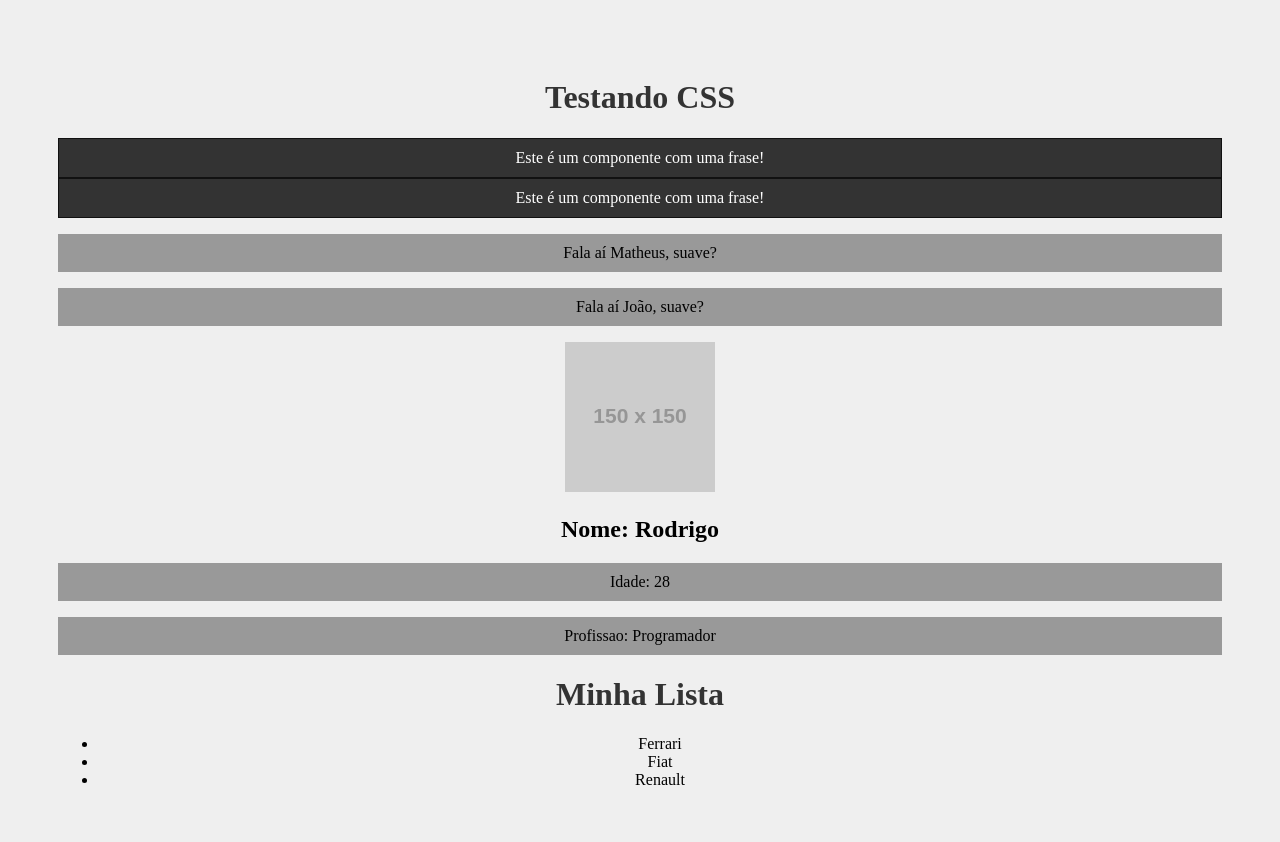
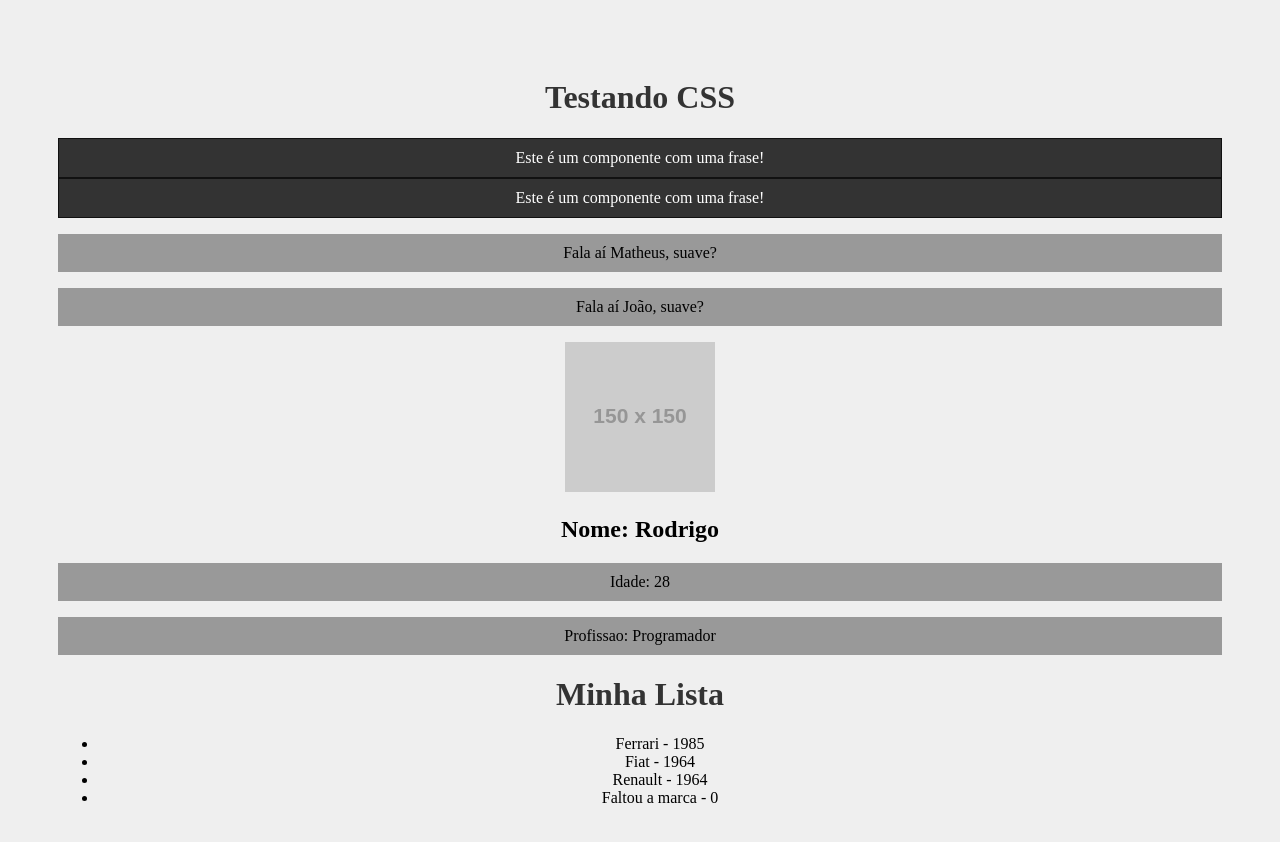
Before and after one commit to nedymarschuabe/Cursos, a React (Create React App) app in the folder React + Node/HoraDeCodar/meu-projeto/: page / in a window 1280 px wide. Shown: the top 842 px of the page. Built offline with nearby package versions, Linux system fonts and the light colour scheme.

Commit message:
Aula 6 - Avançando em Props

```diff
--- a/React + Node/HoraDeCodar/meu-projeto/src/components/Item.js
+++ b/React + Node/HoraDeCodar/meu-projeto/src/components/Item.js
@@ -1,9 +1,21 @@
-function Item(props) {
+import PropTypes from 'prop-types'
+
+function Item({marca, ano_lancamento}) {
     return (
         <>
-            <li>{props.marca}</li>
+            <li>{marca} - {ano_lancamento}</li>
         </>
     )
 }
 
+Item.propType = {
+    marca: PropTypes.string.isRequired,
+    ano_lancamento: PropTypes.number,
+}
+
+Item.defaultProps = {
+    marca: 'Faltou a marca',
+    ano_lancamento: 0,
+}
+
 export default Item
--- a/React + Node/HoraDeCodar/meu-projeto/src/components/List.js
+++ b/React + Node/HoraDeCodar/meu-projeto/src/components/List.js
@@ -5,9 +5,10 @@
         <>
             <h1>Minha Lista</h1>
             <ul>
-                <Item marca="Ferrari" />
-                <Item marca="Fiat" />
-                <Item marca="Renault" />
+                <Item marca="Ferrari" ano_lancamento = {1985}/>
+                <Item marca="Fiat" ano_lancamento = {1964}/>
+                <Item marca="Renault" ano_lancamento = {1964}/>
+                <Item />
             </ul>
         </>
     )
```
